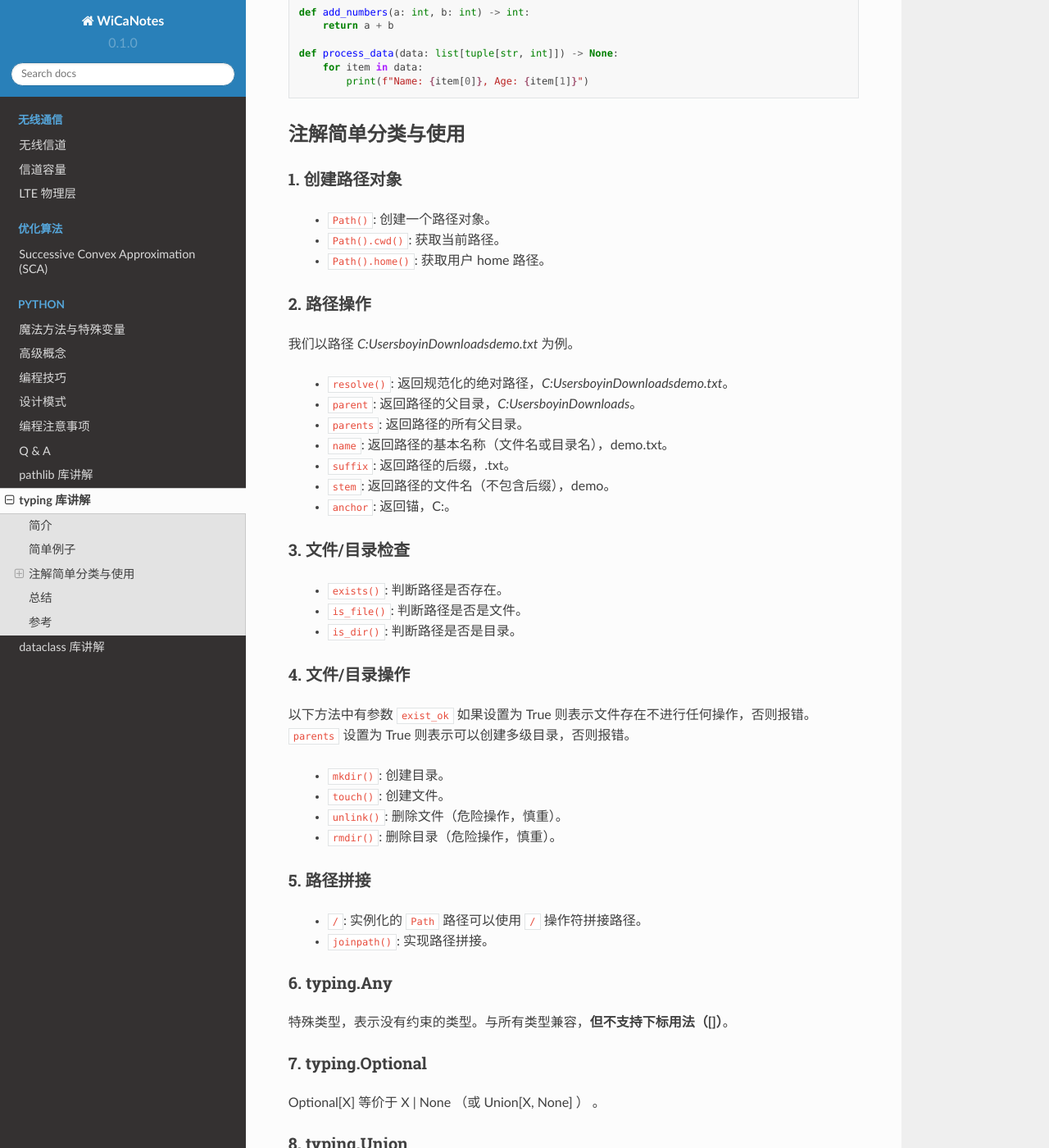
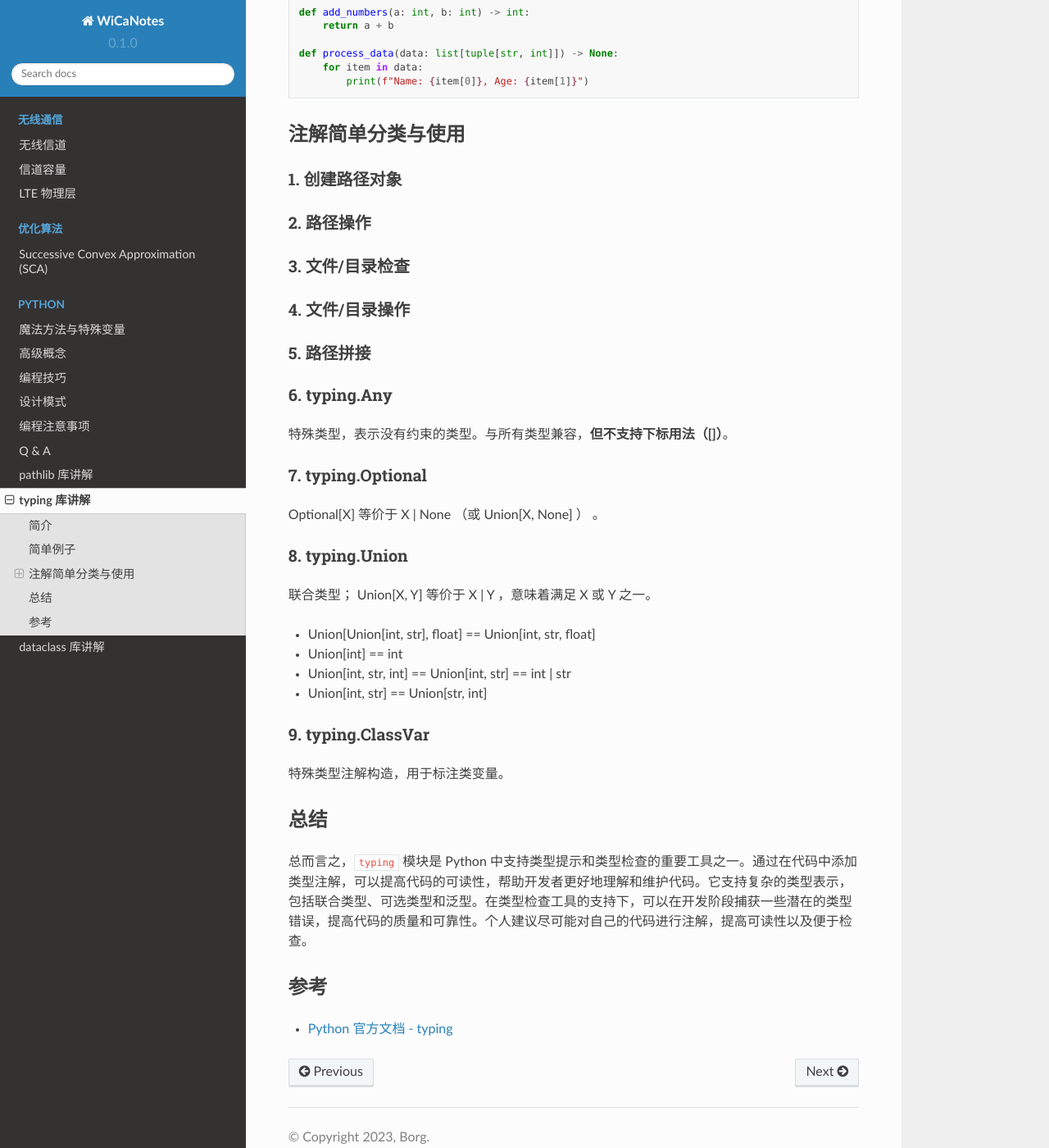
Before and after one commit to boyin96/WiCaNotes, a Sphinx documentation site: the page built from docs/source/typing.rst, in a window 1280 px wide and 1400 px high, scrolled down 1001 px. Shown: the whole window at 82% size. Built offline with Sphinx 7.4.7 and the Read the Docs theme 2.0.0, drawn with Linux system fonts in a browser that asks for light colours.

Commit message:
Update typing.rst

```diff
--- a/docs/source/typing.rst
+++ b/docs/source/typing.rst
@@ -46,46 +46,22 @@ typing 库讲解
 1. 创建路径对象
 ^^^^^^^^^^^^^^^^^^^
 
-   - ``Path()``: 创建一个路径对象。
-   - ``Path().cwd()``: 获取当前路径。
-   - ``Path().home()``: 获取用户 home 路径。
-
 
 2. 路径操作
 ^^^^^^^^^^^^^^^^^^^
 
-我们以路径 *C:\Users\boyin\Downloads\demo.txt* 为例。
-
-   - ``resolve()``: 返回规范化的绝对路径，*C:\Users\boyin\Downloads\demo.txt*。
-   - ``parent``: 返回路径的父目录，*C:\Users\boyin\Downloads*。
-   - ``parents``: 返回路径的所有父目录。
-   - ``name``: 返回路径的基本名称（文件名或目录名），demo.txt。
-   - ``suffix``: 返回路径的后缀，.txt。
-   - ``stem``: 返回路径的文件名（不包含后缀），demo。
-   - ``anchor``: 返回锚，C:\。
 
 3. 文件/目录检查
 ^^^^^^^^^^^^^^^^^^^
 
-   - ``exists()``: 判断路径是否存在。
-   - ``is_file()``: 判断路径是否是文件。
-   - ``is_dir()``: 判断路径是否是目录。
 
 4. 文件/目录操作
 ^^^^^^^^^^^^^^^^^^^
 
-以下方法中有参数 ``exist_ok`` 如果设置为 True 则表示文件存在不进行任何操作，否则报错。``parents`` 设置为 True 则表示可以创建多级目录，否则报错。
-
-   - ``mkdir()``: 创建目录。
-   - ``touch()``: 创建文件。
-   - ``unlink()``: 删除文件（危险操作，慎重）。
-   - ``rmdir()``: 删除目录（危险操作，慎重）。
 
 5. 路径拼接
 ^^^^^^^^^^^^^^^^^^^
 
-   - ``/``: 实例化的 ``Path`` 路径可以使用 ``/`` 操作符拼接路径。
-   - ``joinpath()``: 实现路径拼接。
 
 6. typing.Any
 ^^^^^^^^^^^^^^^^^^^
```
